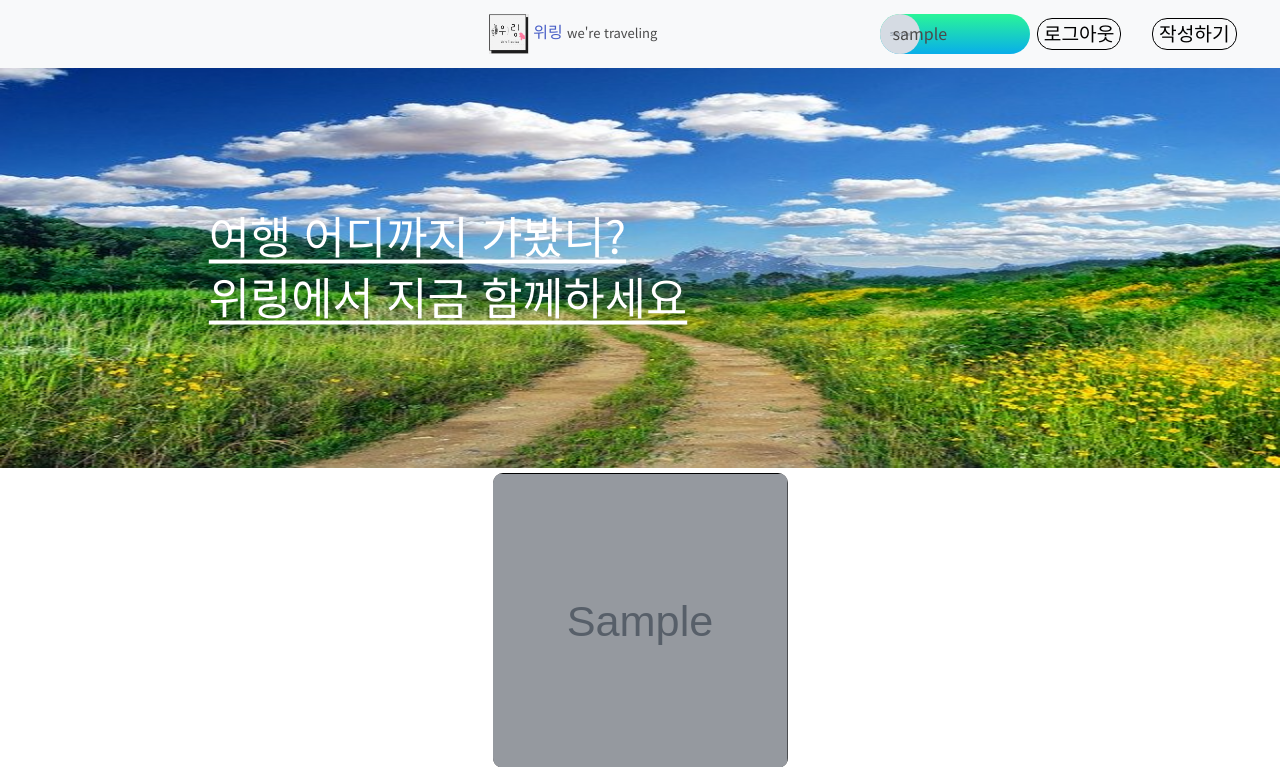
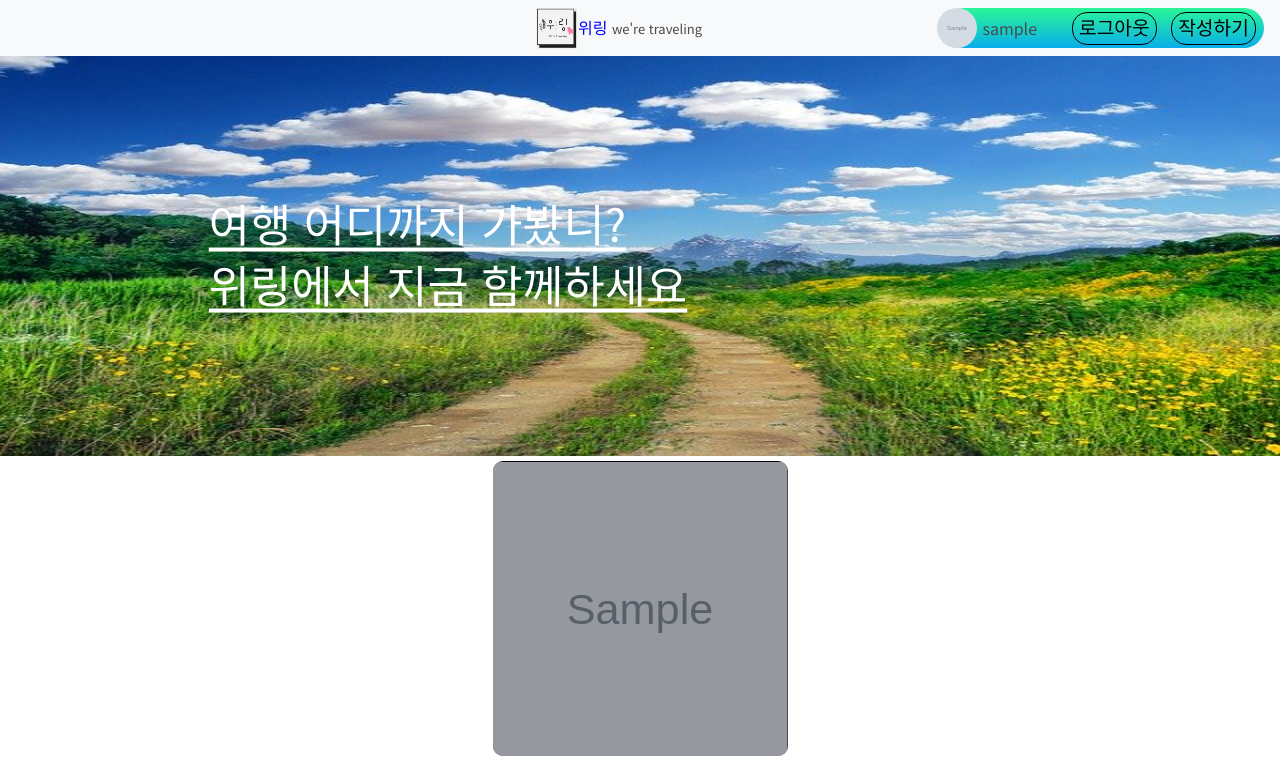
Before and after one commit to jtheeeeee/we_are_traveling, a Flask app: template templates/main.html in a window 1280 px wide. Shown: the top 767 px of the page. Run offline with Flask 2, Linux system fonts and the light colour scheme; the template is opened without the code that fills it: most values are stand-ins (such as "Sample title", 1, 10 or a date in 2020); grey boxes marked "Sample" are stand-in pictures; some libraries are stand-ins or nearby versions.

Commit message:
상단 프로필 수정
상단 프로필 수정

```diff
--- a/static/css/main.css
+++ b/static/css/main.css
@@ -4,13 +4,16 @@ body {font-family: 'Noto Sans KR', sans-serif; display:flex;align-content:center
 #wrapper {width: 100%; overflow: hidden;}
 
 /*상단 로고 및 이름*/
-#header {position:absolute; left: 0px; top: 0px; width: 100%; padding: 50px 0; background-color: transparent; z-index: 4; background-color: #FFFFFF}
-#header h1 {position: absolute; left: 60%; top: 50%; transform: translate(-50%, -50%); text-align: center; color: white;}
+#header {position:relative; left: 0px; top: 0px; width: 100%; padding: 0px 0; background-color: transparent; z-index: 4; }
+#header h1 {position: absolute; left: 50%; top: 50%; transform: translate(-50%, -50%); text-align: center; color: blue;}
 #header img {position:absolute; right: 85%; top: 50%; transform: translate(-50%, -50%); width: 70px; height: 50px;}
 .subtitle {font-size: small;}
-.writing{position:absolute; color:black; left:90%; border-radius:15px; border:1px solid black; background:0 0;  cursor:pointer;font-size: 1.2rem;  }
+.writing{position:absolute; color:black; left:71%; top:10%; border-radius:15px; border:1px solid black; background:0 0;  cursor:pointer;font-size: 1.2rem;  }
 .login{position:absolute; color:black; left:90%; top:30%; border-radius:15px; border:1px solid black; background:0 0;  cursor:pointer;font-size: 1.2rem;  }
-.login_out{position:absolute; color:black; left:81%; border-radius:15px; border:1px solid black; background:0 0;  cursor:pointer;font-size: 1.2rem;  }
+.login_out{position:absolute; color:black; left:40%; top:10%; border-radius:15px; border:1px solid black; background:0 0;  cursor:pointer;font-size: 1.2rem;  }
+.profile_box{position:relative; left:0%; background-color: #08AEEA;background-image: linear-gradient(0deg, #08AEEA 0%, #2AF598 100%); width: 320px; height: 40px; border-radius: 20px;}
+.profile_text{position:absolute; width: 150px; height: 40px; left: 12%; top: 20%;}
+
 
 /*!*중간 큰 이미지 및 글자*!*/
 #visual {position: relative; width: 100%; height:400px; text-align: center; overflow: hidden; }
--- a/templates/main.html
+++ b/templates/main.html
@@ -255,43 +255,29 @@
 <body>
 
 <div id="wrapper">
-    {#    <header id="header">#}
-    {#        <!--제목과 메뉴-->#}
-    {#        <a href="#"><h1><img src="{{ url_for('static', filename='img/logo.png') }}" alt="icon">위링 <span class="subtitle">we're traveling</span></h1></a>#}
-    {#<!--        "../logo.png" 로컬서버 안쓸때-->#}
-    {#        <button class="writing" onClick="location.href='insert'">작성하기</button>#}
-    {#    </header>#}
 
+<header id="header">
+    <nav class="navbar navbar-light bg-light" >
+                <a href="#"><h1><img style="flex-shrink:0; width: 40px; height: 40px;" src="{{ url_for('static', filename='img/logo.png') }}" alt="icon">
+                    위링 <span class="subtitle">we're traveling</span></h1></a>
 
-    <nav class="navbar navbar-light bg-light">
-        <div class="container-fluid">
-            <a class="navbar-brand" href="#">
-                <a href="#"><h1><img style="flex-shrink:0; width: 40px; height: 40px;"
-                                     src="{{ url_for('static', filename='img/logo.png') }}" alt="icon">
-                    위링 <span class="subtitle">we're traveling</span></h1></a>
                 {% if user_info %}
-                    <button class="login_out" onclick="sign_out()">로그아웃</button>
+                    <div class="profile_box">
+                        <img style="flex-shrink:0; left: 4%; width: 40px; height: 40px; border-radius: 50%;"
+                             src=../static/userfile/{{ user_info.userfile }} alt=""/>
+                      <p class="profile_text" >{{ user_info.usernickname }}</p>
+                {% endif %}
+            {% if user_info %}
+                    <button class="login_out"  onclick="sign_out()">로그아웃</button>
                     <button class="writing" onClick="location.href='insert'">작성하기</button>
+                        </div>
 
                 {% else %}
-                    <p>
                         <button class="login" onclick='$("#modal-post").addClass("is-active")'>로그인</button>
-                    </p>
                 {% endif %}
-                {% if user_info %}
-                    <div style="position:relative; right:18%; background-color: #08AEEA;
-                            background-image: linear-gradient(0deg, #08AEEA 0%, #2AF598 100%); width: 150px; height: 40px; border-radius: 20px;">
-                        <img style="flex-shrink:0; left: 10%; width: 40px; height: 40px; border-radius: 50%;"
-                             src=../static/userfile/{{ user_info.userfile }} alt=""/>
-                    </div>
-                    <p style="position:absolute; right:26%; top: 31%;">{{ user_info.usernickname }}</p>
-                {% endif %}
+    </nav>
+    </header>
 
-            </a>
-        </div>
-    </nav>
-
-    </header>
 
 
     <main id="main">
```
